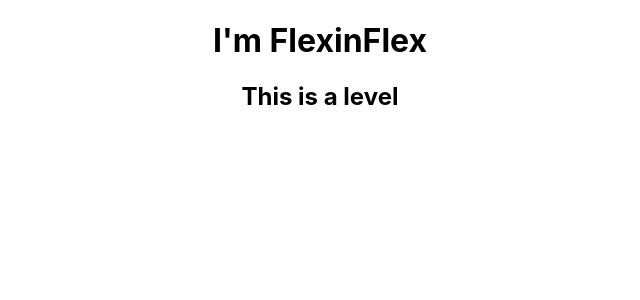
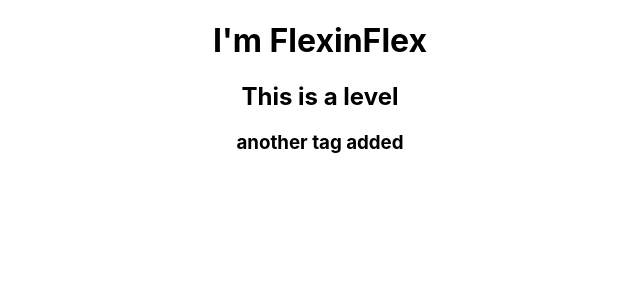
Before and after one commit to Rugshtyne/visma-flex-project, a React (Create React App) app: page / in a window 1280 px wide. Shown: the top 300 px of the page, without its empty margins (320-960 px from the left). Built offline with nearby package versions, Linux system fonts and the light colour scheme.

Commit message:
Test tag

```diff
--- a/src/containers/Level/Level.js
+++ b/src/containers/Level/Level.js
@@ -2,7 +2,10 @@ import React from 'react';
 
 function Level(props) {
     return (
-        <h2>This is a level</h2>
+        <div>
+            <h2>This is a level</h2>
+            <h3>another tag added</h3>
+        </div>
     );
 }
 
```
